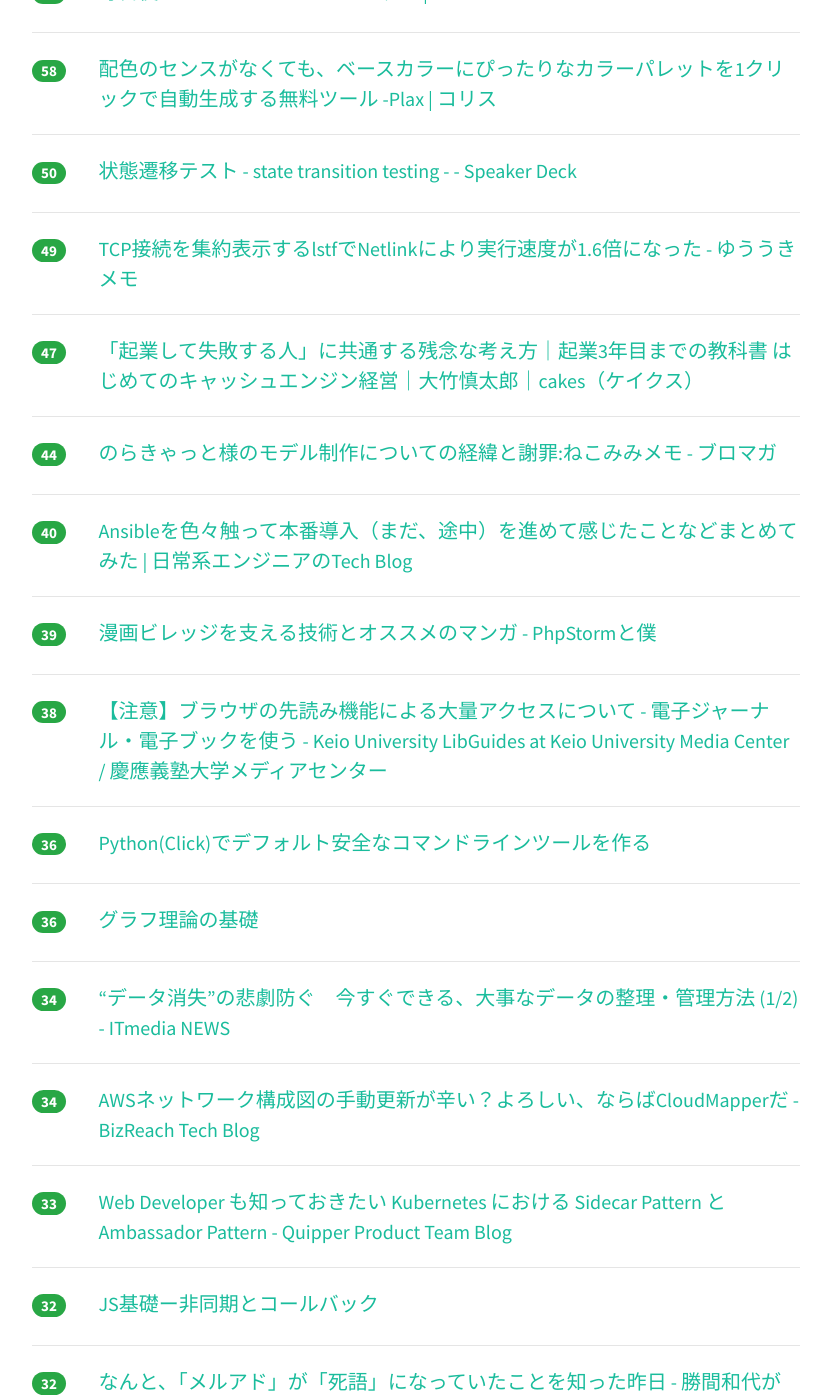
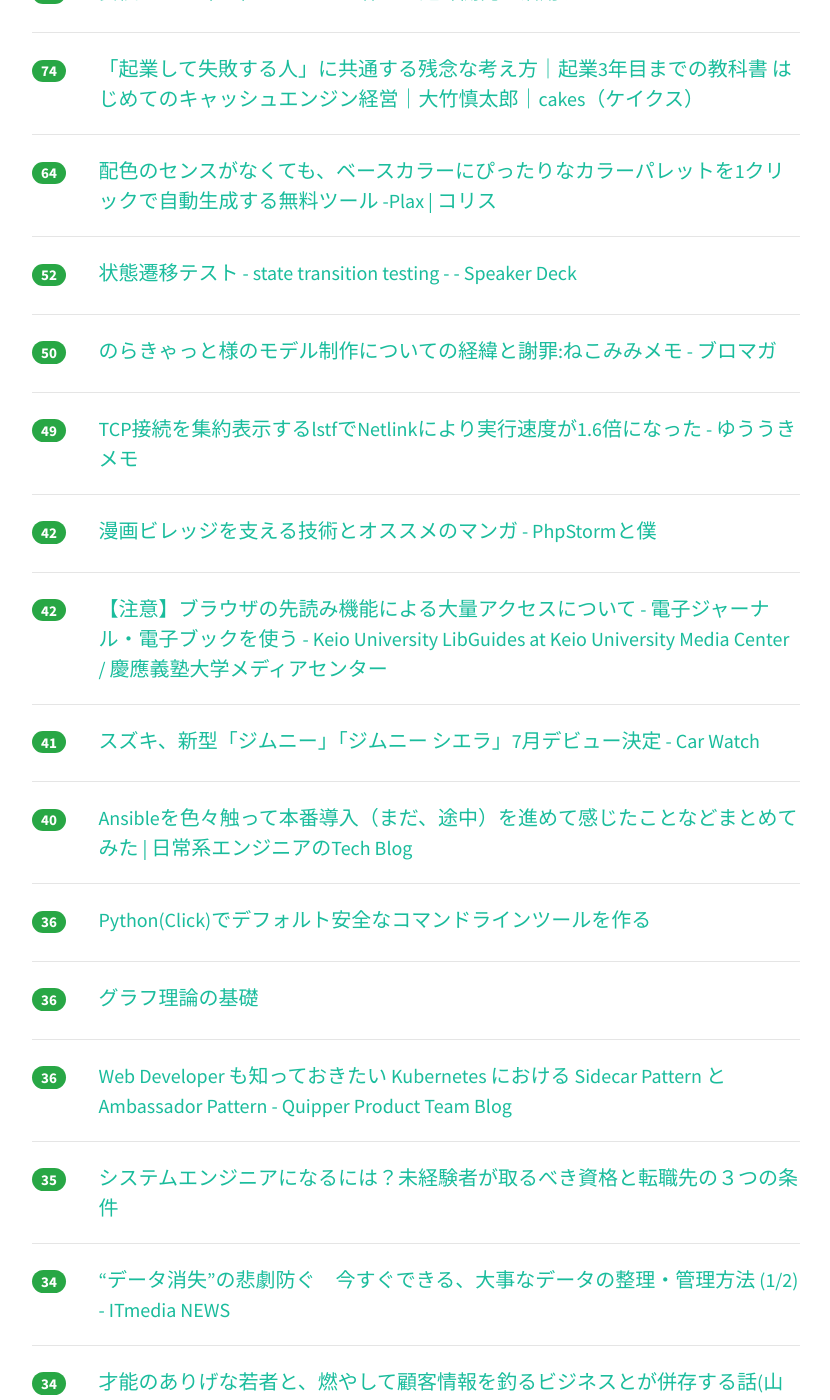
Before and after one commit to yatta47/hatena-matome-site, a Jekyll site: the page built from _posts/2018-06-18-hatena.md, in a window 1280 px wide and 1400 px high, scrolled down 1449 px. Shown: the whole window, without its empty margins (224-1054 px from the left). Built offline with Jekyll 4.4.1, drawn with Linux system fonts in a browser that asks for light colours; nearby versions of some CDN libraries; some of the changed text lies outside the part shown.

Commit message:
Updated 2018-06-18

```diff
--- a/_posts/2018-06-18-hatena.md
+++ b/_posts/2018-06-18-hatena.md
@@ -1,33 +1,33 @@
 ---
 layout: post
 title:  "2018-06-18 はてぶIT"
-date:   2018-06-18 18:01:39
+date:   2018-06-18 19:01:01
 tags: [it-hotentry]
 ---
 45 件のデータあり
 
 <hr><div class="row">
-<div class="col-1"><span class="badge badge-pill badge-success h2">487</span></div>
+<div class="col-1"><span class="badge badge-pill badge-success h2">530</span></div>
+<div class="col-11"><a href='https://kotobaken.jp/qa/yokuaru/qa-35/' target='_blank'>パソコンのキーボードは，なぜABC順・五十音順ではないのですか | ことばの疑問 | ことば研究館</a></div>
+</div>
+<hr>
+<div class="row">
+<div class="col-1"><span class="badge badge-pill badge-success h2">502</span></div>
 <div class="col-11"><a href='https://valuable.hatenablog.com/entry/masterpieces-8' target='_blank'>上級プログラマってどんな本読んでるの？中堅プログラマがマウンティング取られないための名著8選 - 世界が幸せで在ります様に</a></div>
 </div>
 <hr>
 <div class="row">
-<div class="col-1"><span class="badge badge-pill badge-success h2">430</span></div>
-<div class="col-11"><a href='https://kotobaken.jp/qa/yokuaru/qa-35/' target='_blank'>パソコンのキーボードは，なぜABC順・五十音順ではないのですか | ことばの疑問 | ことば研究館</a></div>
-</div>
-<hr>
-<div class="row">
-<div class="col-1"><span class="badge badge-pill badge-success h2">336</span></div>
+<div class="col-1"><span class="badge badge-pill badge-success h2">365</span></div>
 <div class="col-11"><a href='http://kumagi.hatenablog.com/entry/queue_struggle' target='_blank'>分散キューという名の苦しみ - Software Transactional Memo</a></div>
 </div>
 <hr>
 <div class="row">
-<div class="col-1"><span class="badge badge-pill badge-success h2">282</span></div>
+<div class="col-1"><span class="badge badge-pill badge-success h2">323</span></div>
 <div class="col-11"><a href='https://qiita.com/zk_phi/items/8a24b8ad9d1eabd364aa' target='_blank'>治安の悪い Slack Emoji を作るツールを作った</a></div>
 </div>
 <hr>
 <div class="row">
-<div class="col-1"><span class="badge badge-pill badge-success h2">269</span></div>
+<div class="col-1"><span class="badge badge-pill badge-success h2">278</span></div>
 <div class="col-11"><a href='https://anond.hatelabo.jp/20180617200828' target='_blank'>六本木TSUTAYAに暴言吐いてる人に書店員が暴言を吐いてみる @megg637</a></div>
 </div>
 <hr>
@@ -37,17 +37,17 @@ tags: [it-hotentry]
 </div>
 <hr>
 <div class="row">
-<div class="col-1"><span class="badge badge-pill badge-success h2">144</span></div>
+<div class="col-1"><span class="badge badge-pill badge-success h2">151</span></div>
 <div class="col-11"><a href='https://jp.techcrunch.com/2018/06/18/bitjourney-fundraising/' target='_blank'>きっかけはクックパッドを支えた社内ツール、個人の情報発信をチームの力に変える「Kibela」が資金調達 | TechCrunch Japan</a></div>
 </div>
 <hr>
 <div class="row">
-<div class="col-1"><span class="badge badge-pill badge-success h2">132</span></div>
+<div class="col-1"><span class="badge badge-pill badge-success h2">135</span></div>
 <div class="col-11"><a href='https://www.publickey1.jp/blog/18/blazorwebassemblynetwebcnet.html' target='_blank'>マイクロソフトの実験的プロダクト「Blazor」、WebAssemblyで.NETランタイムを実装。WebブラウザでC#など.NETアセンブリをそのまま実行可能に － Publickey</a></div>
 </div>
 <hr>
 <div class="row">
-<div class="col-1"><span class="badge badge-pill badge-success h2">92</span></div>
+<div class="col-1"><span class="badge badge-pill badge-success h2">110</span></div>
 <div class="col-11"><a href='https://jp.techcrunch.com/2018/06/18/one-dmm-auto/' target='_blank'>レシート買取アプリ「ONE」がDMM AUTOと連携し再開、ガソリンスタンドのレシートを最大100円で買取へ | TechCrunch Japan</a></div>
 </div>
 <hr>
@@ -57,23 +57,33 @@ tags: [it-hotentry]
 </div>
 <hr>
 <div class="row">
+<div class="col-1"><span class="badge badge-pill badge-success h2">80</span></div>
+<div class="col-11"><a href='https://news.mynavi.jp/article/20180618-647436/' target='_blank'>毎日使えるBashコマンドテクニック | マイナビニュース</a></div>
+</div>
+<hr>
+<div class="row">
 <div class="col-1"><span class="badge badge-pill badge-success h2">79</span></div>
 <div class="col-11"><a href='http://blog.a-know.me/entry/2018/06/17/220222' target='_blank'>安価なGKE（k8s）クラスタを作って趣味開発に活用する - えいのうにっき</a></div>
 </div>
 <hr>
 <div class="row">
 <div class="col-1"><span class="badge badge-pill badge-success h2">74</span></div>
-<div class="col-11"><a href='https://news.mynavi.jp/article/20180618-647436/' target='_blank'>毎日使えるBashコマンドテクニック | マイナビニュース</a></div>
+<div class="col-11"><a href='https://cakes.mu/posts/21251' target='_blank'>「起業して失敗する人」に共通する残念な考え方｜起業3年目までの教科書 はじめてのキャッシュエンジン経営｜大竹慎太郎｜cakes（ケイクス）</a></div>
 </div>
 <hr>
 <div class="row">
-<div class="col-1"><span class="badge badge-pill badge-success h2">58</span></div>
+<div class="col-1"><span class="badge badge-pill badge-success h2">64</span></div>
 <div class="col-11"><a href='https://coliss.com/articles/build-websites/operation/design/ui-color-palette-generator-plax.html' target='_blank'>配色のセンスがなくても、ベースカラーにぴったりなカラーパレットを1クリックで自動生成する無料ツール -Plax | コリス</a></div>
 </div>
 <hr>
 <div class="row">
+<div class="col-1"><span class="badge badge-pill badge-success h2">52</span></div>
+<div class="col-11"><a href='https://speakerdeck.com/imtnd/zhuang-tai-qian-yi-tesuto-state-transition-testing?slide=1' target='_blank'>状態遷移テスト - state transition testing - - Speaker Deck</a></div>
+</div>
+<hr>
+<div class="row">
 <div class="col-1"><span class="badge badge-pill badge-success h2">50</span></div>
-<div class="col-11"><a href='https://speakerdeck.com/imtnd/zhuang-tai-qian-yi-tesuto-state-transition-testing?slide=1' target='_blank'>状態遷移テスト - state transition testing - - Speaker Deck</a></div>
+<div class="col-11"><a href='http://ch.nicovideo.jp/nekomimi/blomaga/ar1579494?_topic=nicovideo_user_blomaga_upload' target='_blank'>のらきゃっと様のモデル制作についての経緯と謝罪:ねこみみメモ - ブロマガ</a></div>
 </div>
 <hr>
 <div class="row">
@@ -82,28 +92,23 @@ tags: [it-hotentry]
 </div>
 <hr>
 <div class="row">
-<div class="col-1"><span class="badge badge-pill badge-success h2">47</span></div>
-<div class="col-11"><a href='https://cakes.mu/posts/21251' target='_blank'>「起業して失敗する人」に共通する残念な考え方｜起業3年目までの教科書 はじめてのキャッシュエンジン経営｜大竹慎太郎｜cakes（ケイクス）</a></div>
+<div class="col-1"><span class="badge badge-pill badge-success h2">42</span></div>
+<div class="col-11"><a href='http://vexus2.hatenablog.jp/entry/manga-village-technology' target='_blank'>漫画ビレッジを支える技術とオススメのマンガ - PhpStormと僕</a></div>
 </div>
 <hr>
 <div class="row">
-<div class="col-1"><span class="badge badge-pill badge-success h2">44</span></div>
-<div class="col-11"><a href='http://ch.nicovideo.jp/nekomimi/blomaga/ar1579494?_topic=nicovideo_user_blomaga_upload' target='_blank'>のらきゃっと様のモデル制作についての経緯と謝罪:ねこみみメモ - ブロマガ</a></div>
+<div class="col-1"><span class="badge badge-pill badge-success h2">42</span></div>
+<div class="col-11"><a href='https://libguides.lib.keio.ac.jp/e-resource/link-prefetching' target='_blank'>【注意】ブラウザの先読み機能による大量アクセスについて - 電子ジャーナル・電子ブックを使う - Keio University LibGuides at Keio University Media Center / 慶應義塾大学メディアセンター</a></div>
+</div>
+<hr>
+<div class="row">
+<div class="col-1"><span class="badge badge-pill badge-success h2">41</span></div>
+<div class="col-11"><a href='https://car.watch.impress.co.jp/docs/news/1127862.html' target='_blank'>スズキ、新型「ジムニー」「ジムニー シエラ」7月デビュー決定 - Car Watch</a></div>
 </div>
 <hr>
 <div class="row">
 <div class="col-1"><span class="badge badge-pill badge-success h2">40</span></div>
 <div class="col-11"><a href='https://sky-joker.tech/2018/06/16/ansible%E3%82%92%E8%89%B2%E3%80%85%E8%A7%A6%E3%81%A3%E3%81%A6%E6%9C%AC%E7%95%AA%E5%B0%8E%E5%85%A5%EF%BC%88%E3%81%BE%E3%81%A0%E3%80%81%E9%80%94%E4%B8%AD%EF%BC%89%E3%82%92%E9%80%B2%E3%82%81%E3%81%A6/' target='_blank'>Ansibleを色々触って本番導入（まだ、途中）を進めて感じたことなどまとめてみた | 日常系エンジニアのTech Blog</a></div>
-</div>
-<hr>
-<div class="row">
-<div class="col-1"><span class="badge badge-pill badge-success h2">39</span></div>
-<div class="col-11"><a href='http://vexus2.hatenablog.jp/entry/manga-village-technology' target='_blank'>漫画ビレッジを支える技術とオススメのマンガ - PhpStormと僕</a></div>
-</div>
-<hr>
-<div class="row">
-<div class="col-1"><span class="badge badge-pill badge-success h2">38</span></div>
-<div class="col-11"><a href='https://libguides.lib.keio.ac.jp/e-resource/link-prefetching' target='_blank'>【注意】ブラウザの先読み機能による大量アクセスについて - 電子ジャーナル・電子ブックを使う - Keio University LibGuides at Keio University Media Center / 慶應義塾大学メディアセンター</a></div>
 </div>
 <hr>
 <div class="row">
@@ -117,8 +122,23 @@ tags: [it-hotentry]
 </div>
 <hr>
 <div class="row">
+<div class="col-1"><span class="badge badge-pill badge-success h2">36</span></div>
+<div class="col-11"><a href='https://quipper.hatenablog.com/entry/kubernetes-patterns' target='_blank'>Web Developer も知っておきたい Kubernetes における Sidecar Pattern と Ambassador Pattern - Quipper Product Team Blog</a></div>
+</div>
+<hr>
+<div class="row">
+<div class="col-1"><span class="badge badge-pill badge-success h2">35</span></div>
+<div class="col-11"><a href='https://engineer-club.jp/how-to-be-system-engineer' target='_blank'>システムエンジニアになるには？未経験者が取るべき資格と転職先の３つの条件</a></div>
+</div>
+<hr>
+<div class="row">
 <div class="col-1"><span class="badge badge-pill badge-success h2">34</span></div>
 <div class="col-11"><a href='http://www.itmedia.co.jp/news/articles/1806/18/news028.html' target='_blank'>“データ消失”の悲劇防ぐ　今すぐできる、大事なデータの整理・管理方法 (1/2) - ITmedia NEWS</a></div>
+</div>
+<hr>
+<div class="row">
+<div class="col-1"><span class="badge badge-pill badge-success h2">34</span></div>
+<div class="col-11"><a href='https://news.yahoo.co.jp/byline/yamamotoichiro/20180618-00086642/' target='_blank'>才能のありげな若者と、燃やして顧客情報を釣るビジネスとが併存する話(山本一郎) - 個人 - Yahoo!ニュース</a></div>
 </div>
 <hr>
 <div class="row">
@@ -128,7 +148,12 @@ tags: [it-hotentry]
 <hr>
 <div class="row">
 <div class="col-1"><span class="badge badge-pill badge-success h2">33</span></div>
-<div class="col-11"><a href='https://quipper.hatenablog.com/entry/kubernetes-patterns' target='_blank'>Web Developer も知っておきたい Kubernetes における Sidecar Pattern と Ambassador Pattern - Quipper Product Team Blog</a></div>
+<div class="col-11"><a href='http://katsumakazuyo.hatenablog.com/entry/2018/06/18/085726' target='_blank'>なんと、「メルアド」が「死語」になっていたことを知った昨日 - 勝間和代が徹底的にマニアックな話をアップするブログ</a></div>
+</div>
+<hr>
+<div class="row">
+<div class="col-1"><span class="badge badge-pill badge-success h2">32</span></div>
+<div class="col-11"><a href='https://qiita.com/herumi/items/d8645efe2cc5be2e7ee3' target='_blank'>準同型暗号の最前線1（入門編）</a></div>
 </div>
 <hr>
 <div class="row">
@@ -137,13 +162,8 @@ tags: [it-hotentry]
 </div>
 <hr>
 <div class="row">
-<div class="col-1"><span class="badge badge-pill badge-success h2">32</span></div>
-<div class="col-11"><a href='http://katsumakazuyo.hatenablog.com/entry/2018/06/18/085726' target='_blank'>なんと、「メルアド」が「死語」になっていたことを知った昨日 - 勝間和代が徹底的にマニアックな話をアップするブログ</a></div>
-</div>
-<hr>
-<div class="row">
 <div class="col-1"><span class="badge badge-pill badge-success h2">31</span></div>
-<div class="col-11"><a href='https://qiita.com/herumi/items/d8645efe2cc5be2e7ee3' target='_blank'>準同型暗号の最前線1（入門編）</a></div>
+<div class="col-11"><a href='https://www.webdesignfacts.net/entry/particle-animation' target='_blank'>コピペで簡単！サイト制作のアクセントになるパーティクル(粒子・分子)エフェクト・アニメーション14選！【CSS/JS】 - Web Design Facts</a></div>
 </div>
 <hr>
 <div class="row">
@@ -152,23 +172,8 @@ tags: [it-hotentry]
 </div>
 <hr>
 <div class="row">
-<div class="col-1"><span class="badge badge-pill badge-success h2">30</span></div>
-<div class="col-11"><a href='https://www.webdesignfacts.net/entry/particle-animation' target='_blank'>コピペで簡単！サイト制作のアクセントになるパーティクル(粒子・分子)エフェクト・アニメーション14選！【CSS/JS】 - Web Design Facts</a></div>
-</div>
-<hr>
-<div class="row">
-<div class="col-1"><span class="badge badge-pill badge-success h2">29</span></div>
-<div class="col-11"><a href='https://news.yahoo.co.jp/byline/yamamotoichiro/20180618-00086642/' target='_blank'>才能のありげな若者と、燃やして顧客情報を釣るビジネスとが併存する話(山本一郎) - 個人 - Yahoo!ニュース</a></div>
-</div>
-<hr>
-<div class="row">
-<div class="col-1"><span class="badge badge-pill badge-success h2">27</span></div>
-<div class="col-11"><a href='https://car.watch.impress.co.jp/docs/news/1127862.html' target='_blank'>スズキ、新型「ジムニー」「ジムニー シエラ」7月デビュー決定 - Car Watch</a></div>
-</div>
-<hr>
-<div class="row">
-<div class="col-1"><span class="badge badge-pill badge-success h2">27</span></div>
-<div class="col-11"><a href='https://engineer-club.jp/how-to-be-system-engineer' target='_blank'>システムエンジニアになるには？未経験者が取るべき資格と転職先の３つの条件</a></div>
+<div class="col-1"><span class="badge badge-pill badge-success h2">26</span></div>
+<div class="col-11"><a href='https://www.businessinsider.jp/post-169430' target='_blank'>｢光の92世代｣1992年生まれが起業する理由。目指すは｢メイクマネー｣ではない | BUSINESS INSIDER JAPAN</a></div>
 </div>
 <hr>
 <div class="row">
@@ -182,8 +187,8 @@ tags: [it-hotentry]
 </div>
 <hr>
 <div class="row">
-<div class="col-1"><span class="badge badge-pill badge-success h2">21</span></div>
-<div class="col-11"><a href='https://www.businessinsider.jp/post-169430' target='_blank'>｢光の92世代｣1992年生まれが起業する理由。目指すは｢メイクマネー｣ではない | BUSINESS INSIDER JAPAN</a></div>
+<div class="col-1"><span class="badge badge-pill badge-success h2">22</span></div>
+<div class="col-11"><a href='https://qiita.com/rana_kualu/items/2348ee8ceef511668309' target='_blank'>死んだCSSを見つける方法</a></div>
 </div>
 <hr>
 <div class="row">
@@ -193,17 +198,12 @@ tags: [it-hotentry]
 <hr>
 <div class="row">
 <div class="col-1"><span class="badge badge-pill badge-success h2">17</span></div>
-<div class="col-11"><a href='https://idle.srad.jp/story/18/06/16/2246236/' target='_blank'>「ハック」という言葉は意味のないものになってしまった？ | スラド idle</a></div>
+<div class="col-11"><a href='https://gigazine.net/news/20180617-china-track-citizen-cars-rfid-chip/' target='_blank'>車への無線IDチップ取り付けが義務化へ、中国でさらなる監視強化か - GIGAZINE</a></div>
 </div>
 <hr>
 <div class="row">
 <div class="col-1"><span class="badge badge-pill badge-success h2">17</span></div>
-<div class="col-11"><a href='https://qiita.com/rana_kualu/items/2348ee8ceef511668309' target='_blank'>死んだCSSを見つける方法</a></div>
-</div>
-<hr>
-<div class="row">
-<div class="col-1"><span class="badge badge-pill badge-success h2">16</span></div>
-<div class="col-11"><a href='https://gigazine.net/news/20180617-china-track-citizen-cars-rfid-chip/' target='_blank'>車への無線IDチップ取り付けが義務化へ、中国でさらなる監視強化か - GIGAZINE</a></div>
+<div class="col-11"><a href='https://idle.srad.jp/story/18/06/16/2246236/' target='_blank'>「ハック」という言葉は意味のないものになってしまった？ | スラド idle</a></div>
 </div>
 <hr>
 <div class="row">
@@ -212,7 +212,7 @@ tags: [it-hotentry]
 </div>
 <hr>
 <div class="row">
-<div class="col-1"><span class="badge badge-pill badge-success h2">14</span></div>
+<div class="col-1"><span class="badge badge-pill badge-success h2">15</span></div>
 <div class="col-11"><a href='http://d.hatena.ne.jp/himaginary/20180617/Summers_on_natural_rate_hypothesis_straitjacket' target='_blank'>金融政策で潜在成長力は上げられる - himaginaryの日記</a></div>
 </div>
 <hr>
```
